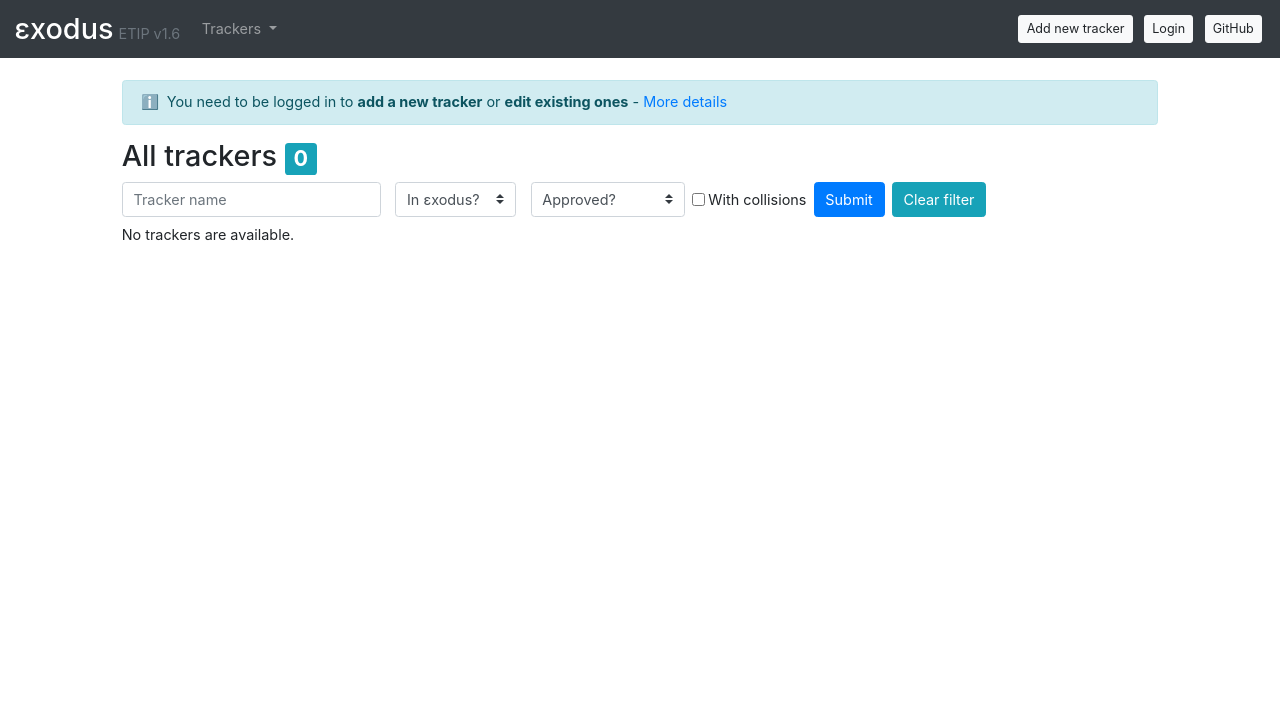
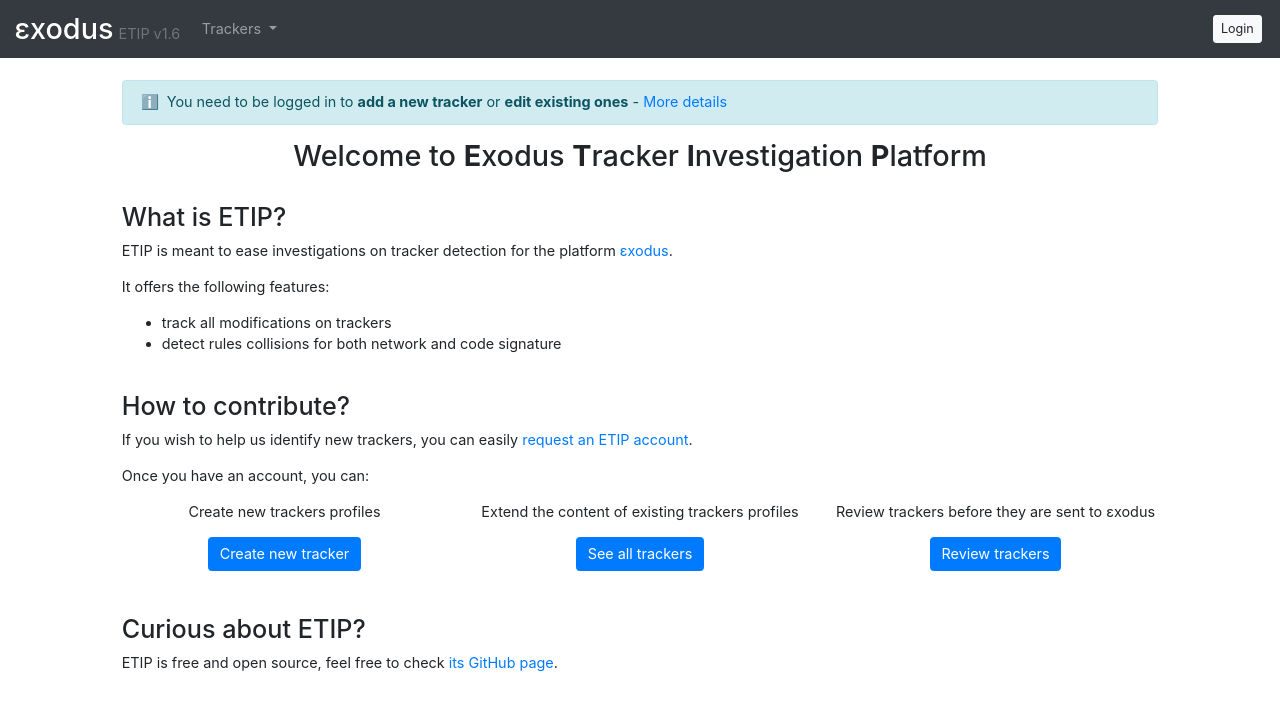
Before and after one commit to Exodus-Privacy/etip, a Django app: page / in a window 1280 px wide. Shown: the top 711 px of the page. Run offline with Django 3.2, Linux system fonts and the light colour scheme; data that the repository does not hold is empty; some libraries are stand-ins or nearby versions.

Commit message:
Add home page

```diff
--- a/etip/trackers/templates/base.html
+++ b/etip/trackers/templates/base.html
@@ -27,7 +27,11 @@
     <a class="navbar-brand" href="/">
       <span class="h2">εxodus</span> <span class="small text-muted">ETIP v1.6</span>
     </a>
-    <div class="collapse navbar-collapse" id="navbarSupportedContent">
+    <button class="navbar-toggler" type="button" data-toggle="collapse" data-target="#navbarNavDropdown"
+      aria-controls="navbarNavDropdown" aria-expanded="false" aria-label="Toggle navigation">
+      <span class="navbar-toggler-icon"></span>
+    </button>
+    <div class="collapse navbar-collapse" id="navbarNavDropdown">
       <ul class="navbar-nav mr-auto">
         <li class="nav-item dropdown">
           <a class="nav-link dropdown-toggle" href="#" id="navbarDropdown" role="button" data-toggle="dropdown"
@@ -38,13 +42,13 @@
             <a class="dropdown-item" href="{% url 'trackers:index' %}">All trackers</a>
             <a class="dropdown-item" href="{% url 'trackers:review' %}">Waiting for second review</a>
             <a class="dropdown-item" href="{% url 'trackers:approved' %}">Approved</a>
+            <div class="dropdown-divider"></div>
+            <a class="dropdown-item" href="{% url 'admin:trackers_tracker_add' %}">Add new tracker</a>
           </div>
         </li>
       </ul>
       <div class="ml-auto">
-        <a class="btn btn-light btn-sm mr-lg-1 ml-lg-1" href="{% url 'admin:trackers_tracker_add' %}" role="button">Add new tracker</a>
         <a class="btn btn-light btn-sm mr-lg-1 ml-lg-1" href="{% url 'admin:login' %}" role="button">{% if not user.is_authenticated %}Login{% else %}Admin{% endif %}</a>
-        <a class="btn btn-light btn-sm mr-lg-1 ml-xl-1" target="_blank" rel="noreferrer" href="https://github.com/Exodus-Privacy/etip/" role="button">GitHub</a>
       </div>
     </div>
   </nav>
--- /dev/null
+++ b/etip/trackers/templates/home.html
@@ -0,0 +1,48 @@
+{% extends "base.html"%}
+{% block content %}
+<div class="col-xl-10 col-12">
+  <h2 class="text-center">
+    Welcome to
+    <b>E</b>xodus
+    <b>T</b>racker
+    <b>I</b>nvestigation
+    <b>P</b>latform
+  </h2>
+</div>
+<div class="col-xl-10 col-12">
+  <h3 class="mt-4">What is ETIP?</h3>
+  <p>ETIP is meant to ease investigations on tracker detection for the platform <a target="_blank"
+      href="https://reports.exodus-privacy.eu.org">εxodus</a>.</p>
+  <p>It offers the following features:</p>
+  <ul>
+    <li>track all modifications on trackers</li>
+    <li>detect rules collisions for both network and code signature</li>
+  </ul>
+</div>
+<div class="col-xl-10 col-12">
+  <h3 class="mt-4">How to contribute?</h3>
+  <p>If you wish to help us identify new trackers, you can easily <a target="_blank" rel="noreferrer"
+      href="https://github.com/Exodus-Privacy/etip/#contribute-to-the-identification-of-trackers">request an ETIP
+      account</a>.</p>
+  <p>Once you have an account, you can:</p>
+  <div class="row">
+    <div class="col-12 col-md-4 mb-4 text-center">
+      <p>Create new trackers profiles</p>
+      <a class="btn btn-primary" href="{% url 'admin:trackers_tracker_add' %}" role="button">Create new tracker</a>
+    </div>
+    <div class="col-12 col-md-4 mb-4 text-center">
+      <p>Extend the content of existing trackers profiles</p>
+      <a class="btn btn-primary" href="{% url 'trackers:index' %}" role="button">See all trackers</a>
+    </div>
+    <div class="col-12 col-md-4 mb-4 text-center">
+      <p>Review trackers before they are sent to εxodus</p>
+      <a class="btn btn-primary" href="{% url 'trackers:review' %}" role="button">Review trackers</a>
+    </div>
+  </div>
+</div>
+<div class="col-xl-10 col-12">
+  <h3 class="mt-4">Curious about ETIP?</h3>
+  <p>ETIP is free and open source, feel free to check <a target="_blank" rel="noreferrer"
+      href="https://github.com/Exodus-Privacy/etip/">its GitHub page</a>.</p>
+</div>
+{% endblock %}
--- a/etip/trackers/urls.py
+++ b/etip/trackers/urls.py
@@ -4,9 +4,10 @@
 
 app_name = 'trackers'
 urlpatterns = [
-    path('', views.index, name='index'),
-    path('review', views.review, name='review'),
-    path('approved', views.approved, name='approved'),
+    path('', views.home, name='home'),
+    path('trackers/all', views.index, name='index'),
+    path('trackers/review', views.review, name='review'),
+    path('trackers/approved', views.approved, name='approved'),
     path('trackers/<id>/', views.display_tracker, name='display_tracker'),
     path('trackers/<id>/approve/', views.approve, name='approve'),
     path('trackers/<id>/revoke/', views.revoke, name='revoke'),
--- a/etip/trackers/views.py
+++ b/etip/trackers/views.py
@@ -7,6 +7,10 @@
 from .models import Tracker, TrackerApproval
 
 import reversion
+
+
+def home(request):
+    return render(request, 'home.html')
 
 
 def index(request):
```
Also changed, not shown: etip/trackers/tests.py (+51 -13 lines), README.md.
